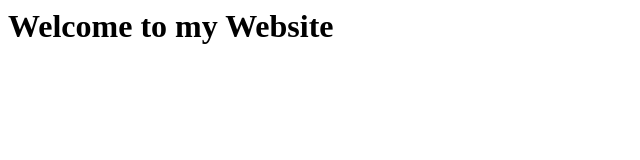
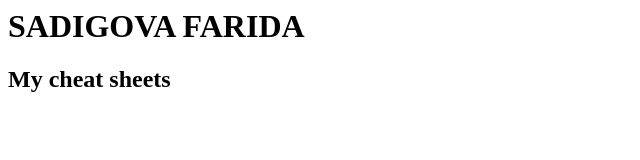
Before and after one commit to ironhacker-sadigova/ironhacker-sadigova.github.io, a plain HTML site: page index.html in a window 1280 px wide. Shown: the whole page, without its empty margins (0-640 px from the left). Drawn offline with Linux system fonts and the light colour scheme.

Commit message:
Update index.html

```diff
--- a/index.html
+++ b/index.html
@@ -1 +1,3 @@
-<h1> Welcome to my Website </h1>
+<h1> SADIGOVA FARIDA </h1>
+<h2> My cheat sheets </h1>
+<a href="https://hackmd.io/wP8H8cqzRiiLD7HINQg5Cg" Javascript </a>
```
